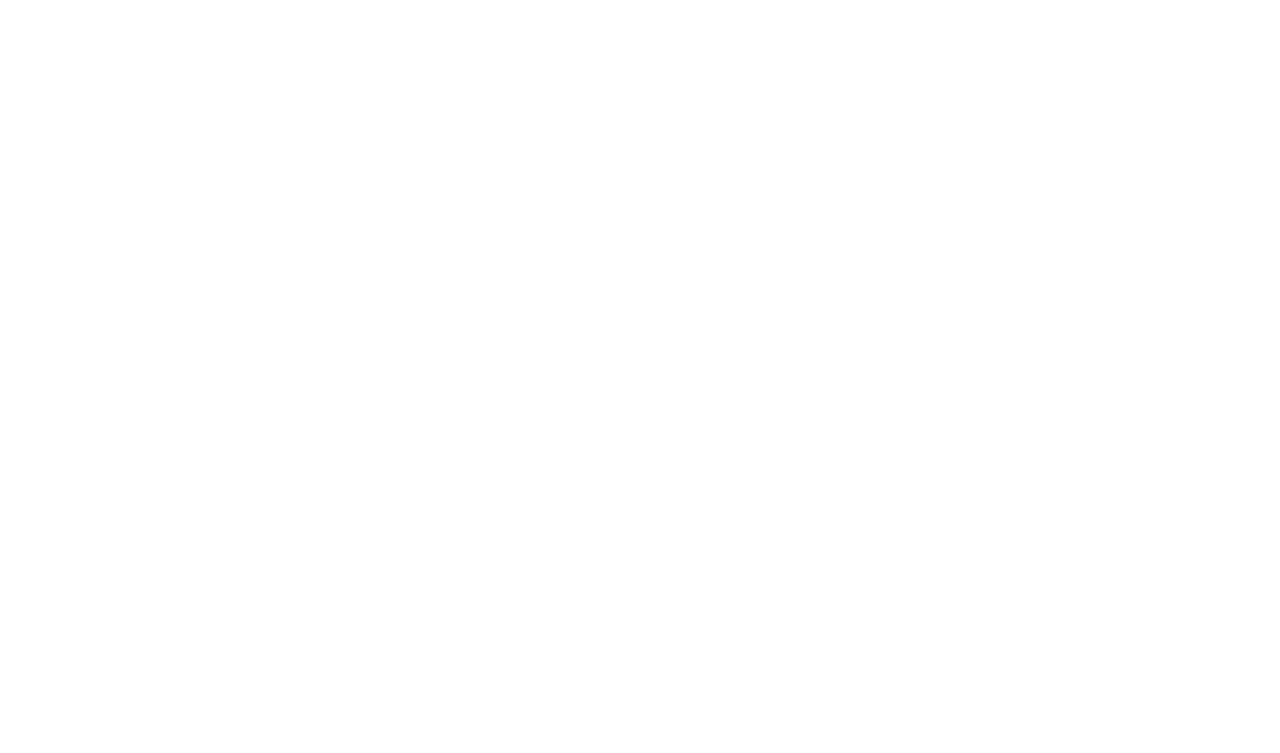
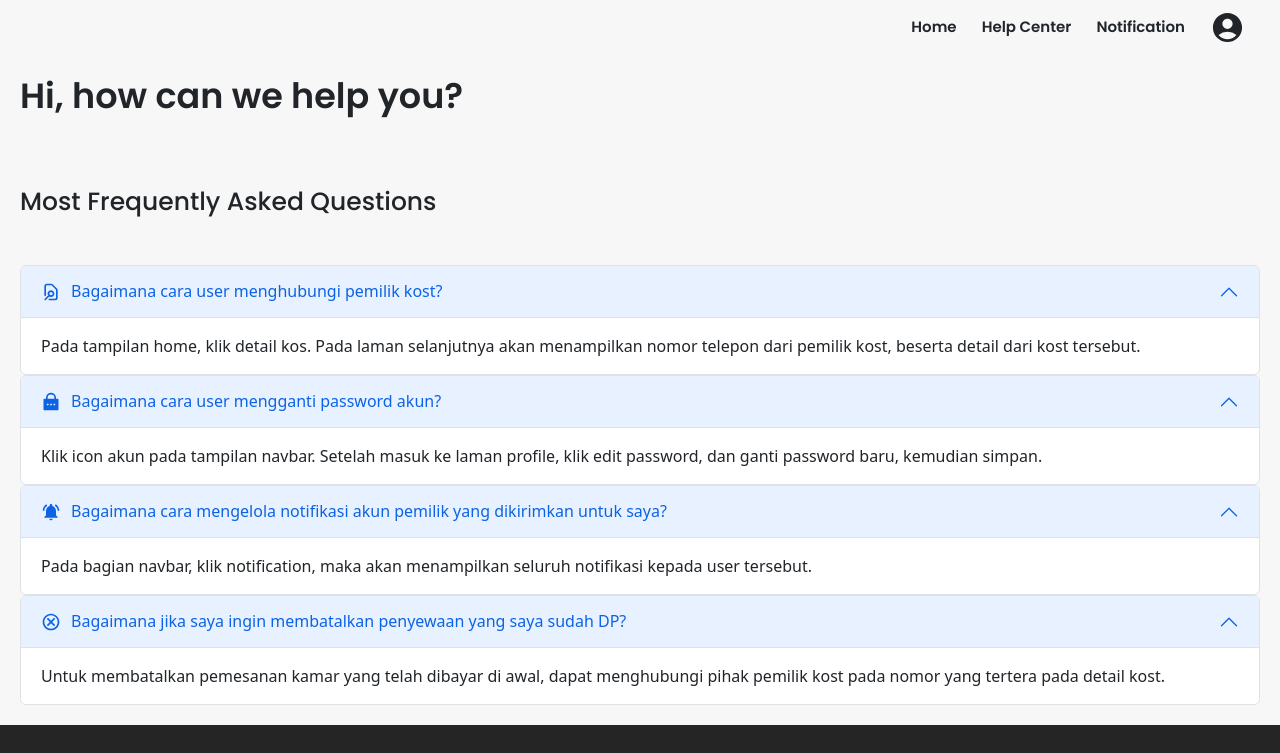
Before and after one commit to Yustikaprwt/Ngekos_Prototype, a React (Create React App) app: page /help/center in a window 1280 px wide. Before the commit this address had no page. Shown: the top 753 px of the page. Built offline with nearby package versions, Linux system fonts and the light colour scheme.

Commit message:
Add Help Center Page

```diff
--- /dev/null
+++ b/src/Page/Help Center/HelpCenter.css
@@ -0,0 +1,41 @@
+.help-center-section {
+  background-color: #f7f7f7;
+  min-height: 100%;
+}
+
+.help-center-section-1 > h1 {
+  font-family: "Poppins", sans-serif;
+  font-weight: 600;
+  font-size: 35px;
+  padding: 20px;
+}
+
+.help-center-section-1 > h3 {
+  font-family: "Poppins", sans-serif;
+  font-size: 25px;
+  padding: 20px;
+  margin-top: 30px;
+}
+
+.accordion-header {
+  display: flex;
+  align-items: center;
+}
+
+.accordion-icon {
+  margin-right: 10px;
+  width: 20px;
+  height: 20px;
+}
+
+.icon-container {
+  display: flex;
+  align-items: center;
+  justify-content: center;
+}
+
+.toogle-help-center {
+  display: flex;
+  flex-direction: column;
+  padding: 20px;
+}
--- /dev/null
+++ b/src/Page/Help Center/HelpCenter.jsx
@@ -0,0 +1,84 @@
+import React from "react";
+import "../Help Center/HelpCenter.css";
+import Navbar from "../../Components/Navbar/Navbar";
+import Footer from "../../Components/Footer/Footer";
+import Accordion from "react-bootstrap/Accordion";
+import { HiOutlineDocumentSearch } from "react-icons/hi";
+import { RiLockPasswordFill } from "react-icons/ri";
+import { MdNotificationsActive, MdOutlineCancel } from "react-icons/md";
+
+const HelpCenter = () => {
+  return (
+    <>
+      <div className="help-center-section">
+        <Navbar />
+        <div className="help-center-section-1">
+          <h1>Hi, how can we help you?</h1>
+          <h3>Most Frequently Asked Questions</h3>
+        </div>
+
+        <div className="toogle-help-center">
+          <Accordion defaultActiveKey="0">
+            <Accordion.Item eventKey="0">
+              <Accordion.Header className="accordion-header">
+                <HiOutlineDocumentSearch className="accordion-icon" />
+                Bagaimana cara user menghubungi pemilik kost?
+              </Accordion.Header>
+              <Accordion.Body>
+                Pada tampilan home, klik detail kos. Pada laman selanjutnya akan
+                menampilkan nomor telepon dari pemilik kost, beserta detail dari
+                kost tersebut.
+              </Accordion.Body>
+            </Accordion.Item>
+          </Accordion>
+
+          <Accordion defaultActiveKey="0">
+            <Accordion.Item eventKey="0">
+              <Accordion.Header>
+                <RiLockPasswordFill className="accordion-icon" />
+                Bagaimana cara user mengganti password akun?
+              </Accordion.Header>
+              <Accordion.Body>
+                Klik icon akun pada tampilan navbar. Setelah masuk ke laman
+                profile, klik edit password, dan ganti password baru, kemudian
+                simpan.
+              </Accordion.Body>
+            </Accordion.Item>
+          </Accordion>
+
+          <Accordion defaultActiveKey="0">
+            <Accordion.Item eventKey="0">
+              <Accordion.Header>
+                <MdNotificationsActive className="accordion-icon" />
+                Bagaimana cara mengelola notifikasi akun pemilik yang dikirimkan
+                untuk saya?
+              </Accordion.Header>
+              <Accordion.Body>
+                Pada bagian navbar, klik notification, maka akan menampilkan
+                seluruh notifikasi kepada user tersebut.
+              </Accordion.Body>
+            </Accordion.Item>
+          </Accordion>
+
+          <Accordion defaultActiveKey="0">
+            <Accordion.Item eventKey="0">
+              <Accordion.Header>
+                <MdOutlineCancel className="accordion-icon" />
+                Bagaimana jika saya ingin membatalkan penyewaan yang saya sudah
+                DP?
+              </Accordion.Header>
+              <Accordion.Body>
+                Untuk membatalkan pemesanan kamar yang telah dibayar di awal,
+                dapat menghubungi pihak pemilik kost pada nomor yang tertera
+                pada detail kost.
+              </Accordion.Body>
+            </Accordion.Item>
+          </Accordion>
+        </div>
+      </div>
+      <Footer />
+    </>
+  );
+};
+
+export default HelpCenter;
--- a/src/Routers/Routers.jsx
+++ b/src/Routers/Routers.jsx
@@ -4,6 +4,7 @@
 import RegisterPage from "../Page/Register Page/RegisterPage";
 import LandingPage from "../Page/LandingPage/LandingPage";
 import HomePage from "../Page/Home Page/HomePage";
+import HelpCenter from "../Page/Help Center/HelpCenter";
 
 const Routers = () => {
   return (
@@ -13,6 +14,7 @@
         <Route path="/login" element={<LoginPage />} />
         <Route path="/register" element={<RegisterPage />} />
         <Route path="/home" element={<HomePage />} />
+        <Route path="/help/center" element={<HelpCenter />} />
       </Routes>
     </BrowserRouter>
   );
```
